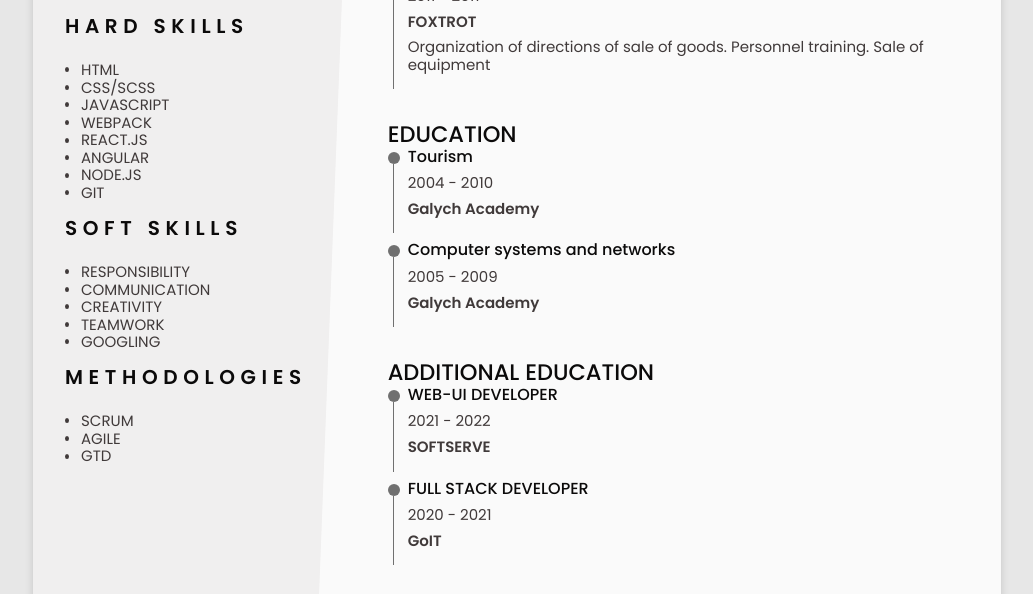
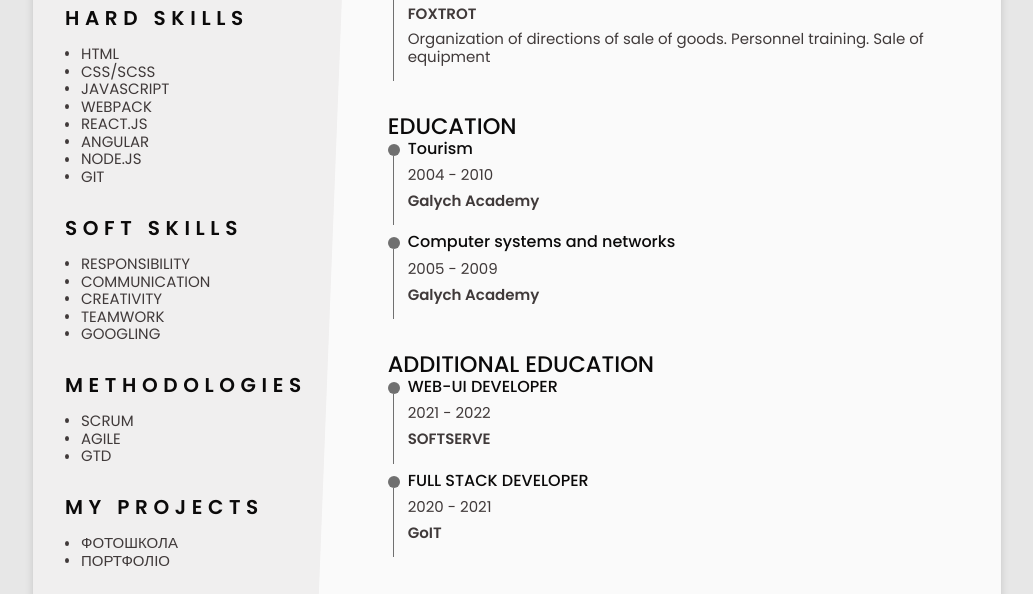
Before and after one commit to Tvido/viter-cv, a website: page index.html in a window 1280 px wide. Shown: the part 512-1106 px from the top of the page, without its empty margins (123-1156 px from the left). Drawn offline with nearby package versions, Linux system fonts and the light colour scheme.

Commit message:
upd
- add "my projects" section
- about info
- styles

```diff
--- a/assets/css/styles.css
+++ b/assets/css/styles.css
@@ -149,7 +149,7 @@ img {
   text-transform: uppercase;
   letter-spacing: 0.35rem;
   text-align: center;
-  margin-bottom: var(--mb-1);
+  /* margin-bottom: var(--mb-1); */
 }
 
 .bd-container {
@@ -376,6 +376,10 @@ img {
   font-size: var(--h3-font-size);
 }
 
+.skills div {
+  margin-bottom: var(--mb-2);
+}
+
 .skills__content {
   grid-template-columns: repeat(2, 1fr);
   gap: 0;
@@ -385,6 +389,10 @@ img {
 .languages__name {
   display: flex;
   align-items: center;
+}
+
+.skills__name a {
+  color: var(--text-color);
 }
 
 .skills__circle,
--- a/index.html
+++ b/index.html
@@ -200,6 +200,24 @@
                   <li class="skills__name">
                     <span class="skills__circle"></span>
                     <span> GTD </span>
+                  </li>
+                </ul>
+              </div>
+            </div>
+
+            <div>
+              <h2 class="section-title">MY PROJECTS</h2>
+
+              <div class="skills__content bd-grid">
+                <ul class="skills__data">
+                  <li class="skills__name">
+                    <span class="skills__circle"></span>
+                    <a href="https://photoschool.com.ua/">ФОТОШКОЛА</a>
+                  </li>
+
+                  <li class="skills__name">
+                    <span class="skills__circle"></span>
+                    <a href="https://boykomyroslava.com.ua/">ПОРТФОЛІО</a>
                   </li>
                 </ul>
               </div>
```
